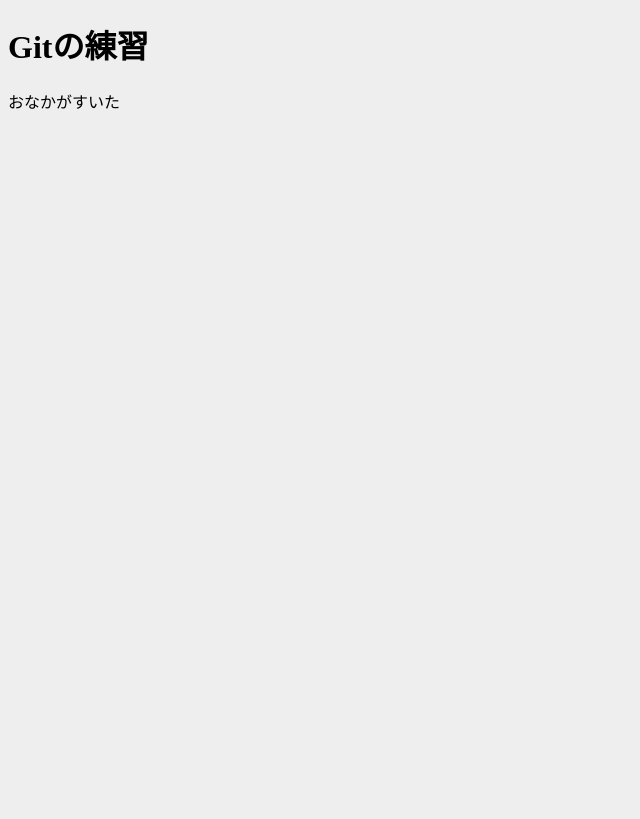
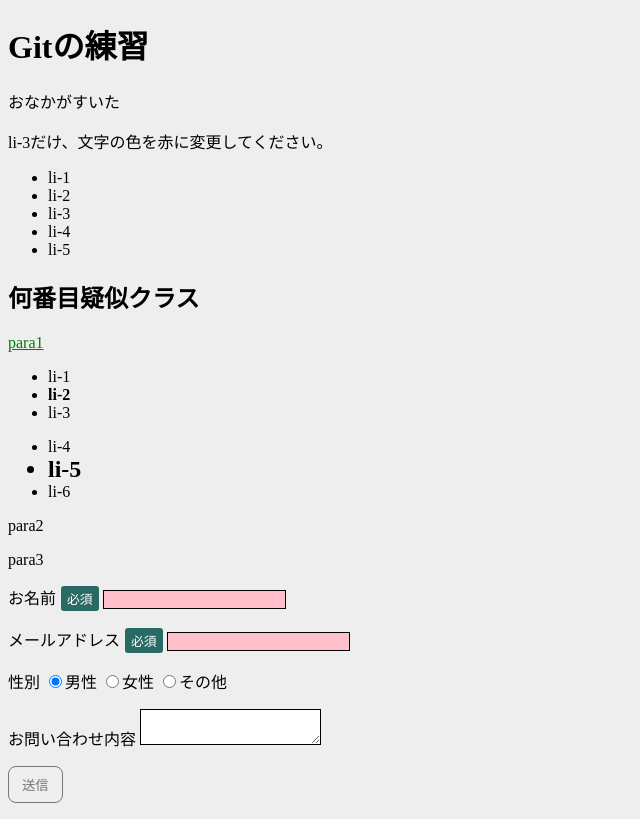
Before and after one commit to yskf-recurrent01/git-lesson, a plain HTML site: page index.html in a window 1280 px wide. Shown: the whole page, without its empty margins (0-640 px from the left). Drawn offline with Linux system fonts and the light colour scheme.

Commit message:
12/19授業終了分

```diff
--- a/css/style.css
+++ b/css/style.css
@@ -23,3 +23,111 @@ body {
     /* カスタムプロパティの利用: var(カスタムプロパティ名) */
     background-color: var(--portfolio-grey);
 }
+
+/* li-3だけ、文字の色を赤に変更してください。 */
+/* 何番目系疑似クラス */
+
+/*
+1.child系
+:first-child
+:last-child
+:nth-child(n)
+
+2.of-type系
+:first-of-type
+:last-of-type
+:nth-of-type(n)
+
+偶数番目: even | 2n
+奇数番目: odd | 2n + 1
+
+*/
+/* li:nth-child(2n) {
+    color: red;
+} */
+
+/* of-typeを使ってpara1の文字の色をgreenにしてください */
+.sec01>p:first-of-type {
+    color: green;
+}
+
+/* childを使ってpara1に下線を引いてください */
+.sec01>p:nth-child(2) {
+    text-decoration: underline;
+}
+
+/* li-2とli-5を太字にしてください */
+.sec01 ul li:nth-child(2) {
+    font-weight: bold;
+}
+
+/* li-5だけ文字のサイズを24pxにしてください */
+.sec01 ul:nth-of-type(2) li:nth-of-type(2) {
+    font-size: 24px;
+}
+
+/* フォームのスタイルをリセット */
+input[type=text],
+input[type=submit],
+textarea {
+    background-color: transparent;
+    border: none;
+    border-radius: 0;
+    outline: none;
+    appearance: none;
+}
+
+/*
+お名前とメールアドレスとメッセージの入力欄に
+太さ1px、実線、#000000のボーダーを引く
+*/
+/* input[type="text"],
+input[type="email"],
+textarea{
+    border: 1px solid var(--portfolio-black);
+    background-color: var(--portfolio-white);
+} */
+input:is([type="text"], [type="email"]),
+textarea {
+    border: 1px solid var(--portfolio-black);
+    background-color: var(--portfolio-white);
+}
+
+/* フォーカスされている入力欄を強調する */
+input:focus,
+textarea:focus {
+    outline: 3px solid var(--portfolio-green);
+}
+
+/* 必須項目のスタイルを変更する */
+input:required {
+    background-color: pink;
+}
+
+/* 疑似要素:has() */
+label:has(input[required]) span::after{
+    content: "必須";
+    font-size: 0.8em;
+    display: inline-block;
+    background-color: var(--portfolio-green);
+    color: var(--portfolio-white);
+    border-radius: 3px;
+    padding-inline:6px;
+    padding-block: 3px;
+    margin-inline-start: 5px;
+}
+
+input[type=submit]{
+    border-radius: 8px;
+    background-color: var(--portfolio-green);
+    color: var(--portfolio-white);
+    padding-inline: 13px;
+    padding-block: 8px;
+}
+
+input[type=submit]:disabled{
+    background-color: var(--portfolio-grey);
+    color: var(--portfolio-black);
+    border: 1px solid var(--portfolio-black) ;
+    opacity: 0.5;
+}
--- a/index.html
+++ b/index.html
@@ -1,13 +1,78 @@
 <!DOCTYPE html>
 <html lang="ja">
+
 <head>
     <meta charset="UTF-8">
     <meta name="viewport" content="width=device-width, initial-scale=1.0">
     <title>Gitの練習</title>
     <link rel="stylesheet" href="./css/style.css">
 </head>
+
 <body>
     <h1>Gitの練習</h1>
     <p>おなかがすいた</p>
+
+    <!-- ul>li{li-$}*5 -->
+    <p>li-3だけ、文字の色を赤に変更してください。</p>
+    <ul>
+        <li>li-1</li>
+        <li>li-2</li>
+        <li>li-3</li>
+        <li>li-4</li>
+        <li>li-5</li>
+    </ul>
+
+    <section class="sec01">
+        <h2>何番目疑似クラス</h2>
+        <p class="red">para1</p>
+        <ul>
+            <li>li-1</li>
+            <li>li-2</li>
+            <li>li-3</li>
+        </ul>
+        <ul>
+            <li>li-4</li>
+            <li>li-5</li>
+            <li>li-6</li>
+        </ul>
+        <div class="div01">
+            <p>para2</p>
+            <p>para3</p>
+        </div>
+    </section>
+
+    <section class="sec02">
+        <form action="#" method="post">
+            <p>
+                <label for="user_name">
+                    <span>お名前</span>
+                    <input type="text" name="user_name" id="user_name" required>
+                </label>
+            </p>
+            <p>
+                <label for="user_email">
+                    <span>メールアドレス</span>
+                    <input type="email" name="user_email" id="user_email" required>
+                </label>
+            </p>
+            <p>
+                性別
+                <label for="gender1"><input type="radio" name="gender" id="gender1" value="1" checked>男性</label>
+                <label for="gender2"><input type="radio" name="gender" id="gender2" value="2">女性</label>
+                <label for="gender3"><input type="radio" name="gender" id="gender3" value="3">その他</label>
+            </p>
+            <p>
+                <label for="message">
+                    お問い合わせ内容
+                    <textarea name="message" id="message"></textarea>
+                </label>
+            </p>
+            <p>
+                <!-- ボタンを無効化(押せなくする)には？ -->
+                <input type="submit" value="送信" disabled>
+            </p>
+        </form>
+    </section>
 </body>
+
 </html>
```
